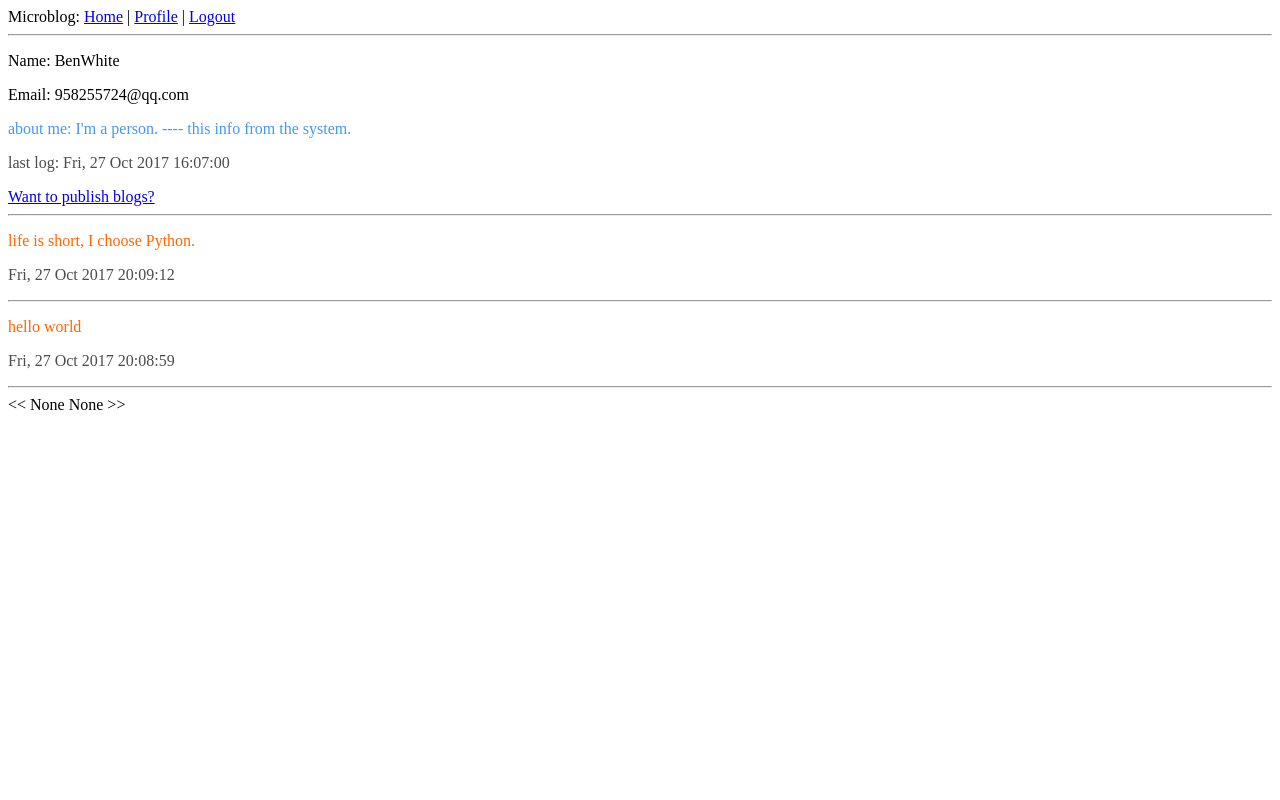
After one commit to LittleBai0606/micblog, a Flask app: page /user/1 in a window 1280 px wide. The commit adds this page. Run offline with Flask 2, Linux system fonts and the light colour scheme; a user stored in the database is signed in; data comes from the database, SQL or seed files in the repository; both versions use the stored data as it was after the commit.

Commit message:
实现用户首页和发布博客，分页功能

```diff
--- a/app/forms.py
+++ b/app/forms.py
@@ -1,5 +1,5 @@
 from flask_wtf import FlaskForm
-from wtforms import StringField, BooleanField, PasswordField, SubmitField
+from wtforms import StringField, BooleanField, PasswordField, SubmitField, TextAreaField
 from wtforms.validators import Required, DataRequired,Email,Length
 
 class LoginForm(FlaskForm):
@@ -11,3 +11,13 @@ class SignUpForm(FlaskForm):
     user_name = StringField('user name', validators=[DataRequired(), Length(max=15)])
     user_email = StringField('user email', validators=[Email(), DataRequired(), Length(max=128)])
     submit = SubmitField('Sign up')
+
+class AboutMeForm(FlaskForm):
+    describe = StringField('about me', validators=[
+        DataRequired(), Length(max=140)
+    ])
+    submit = SubmitField('YES!')
+
+class PublishBlogForm(FlaskForm):
+    body = TextAreaField('blog content', validators=[DataRequired()])
+    submit = SubmitField('Submit')
--- a/app/models.py
+++ b/app/models.py
@@ -8,6 +8,8 @@ class User(db.Model):
     email = db.Column(db.String(128), index=True, unique=True)
     role = db.Column(db.SmallInteger, default=ROLE_USER)
     posts = db.relationship('Post', backref='author', lazy='dynamic')
+    about_me = db.Column(db.String(140))
+    last_seen = db.Column(db.DateTime)
 
     def is_authenticated(self):
         return True
--- a/app/templates/base.html
+++ b/app/templates/base.html
@@ -13,6 +13,7 @@
         | <a href="{{ url_for('login') }}">Log in</a>
         or <a href="{{ url_for('sign_up') }}">Sign up</a>
         {% else %}
+        | <a href="{{ url_for('users', user_id = current_user.id)}}">Profile</a>
         | <a href="{{ url_for('logout') }}">Logout</a>
         {% endif %}
     </div>
--- /dev/null
+++ b/app/templates/user.html
@@ -0,0 +1,59 @@
+{% extends "base.html" %}
+
+{% block content %}
+<p>Name: {{user.nickname}}</p>
+<p>Email: {{user.email}}</p>
+
+{% if user.about_me %}
+<p onclick="about_me()">about me : {{ user.about_me }}</p>
+{% else %}
+<p style="color: #4499EE;" onclick="about_me()">about me: I'm a person. ---- this info from the system.</p>
+{% endif %}
+
+<div id="aboutMe" style="display: none">
+    <form action="{{ url_for('about_me', user_id=current_user.id)}}" method="POST">
+        {{ form.hidden_tag() }}
+        {{ form.describe }}
+        {{ form.submit }}
+    </form>
+</div>
+
+<p style="color: #4c4c4c;">last log: {{ user.last_seen.strftime("%a, %d %b %Y %H:%M:%S") }}</p>
+
+<a href="{{ url_for('publish', user_id=user.id) }}">Want to publish blogs?</a>
+
+<hr/>
+{% if blogs | length %}
+    {% for blog in pagination.items %}
+    <p style="color: #FF6600;">{{ blog.body }}</p>
+    <p style="color: #4c4c4c">{{ blog.timestamp.strftime("%a, %d %b %Y %H:%M:%S") }}</p>
+    <hr/>
+    {% endfor %}
+
+    {% if pagination.has_prev %}
+    <a href="{{ url_for('user', user_id= current_user.id, page= pagination.prev_num) }}"><< prev</a>
+    {% else %}
+    << None
+    {% endif %}
+    {% if pagination.has_next %}
+    <a href="{{ url_for('user', user_id= current_user.id, page= pagination.next_num) }}">next >></a>
+    {% else %}
+    None >>
+    {% endif %}
+{% else %}
+    <p style="color: blue;">the guy is so lazy...</p>
+{% endif %}
+{% endblock %}
+
+{% block js %}
+<script>
+    function about_me() {
+        target = document.getElementById("aboutMe");
+        if(target.style.display == "block"){
+             target.style.display = "none";
+        }else {
+            target.style.display = "block";
+        }
+    }
+</script>
+{% endblock %}
--- /dev/null
+++ b/app/utils.py
@@ -0,0 +1 @@
+PER_PAGE = 3
--- a/app/views.py
+++ b/app/views.py
@@ -7,8 +7,9 @@ from flask import render_template, flash, redirect, session, url_for, request, g
 from flask.ext.login import login_user, logout_user, current_user, login_required
 from .models import User, Post, ROLE_USER, ROLE_ADMIN
 from app import app, db, lm
+from .utils import PER_PAGE
 
-from .forms import LoginForm, SignUpForm
+from .forms import LoginForm, SignUpForm, AboutMeForm, PublishBlogForm
 @app.route('/')
 @app.route('/index')
 def index():
@@ -102,3 +103,76 @@ def sign_up():
     return render_template(
         "sign_up.html",
         form=form)
+
+@app.route('/user/<int:user_id>', defaults={'page': 1},  methods=["POST", "GET"])
+@app.route('/user/<int:user_id>/page/<int:page>', methods=["POST", "GET"])
+@login_required
+def users(user_id, page):
+        form = AboutMeForm()
+        user = User.query.filter(User.id == user_id).first()
+        if user.id != current_user.id:
+                flash("sorry, you can only view your profile!", "error")
+                return redirect("/index")
+
+        if not user:
+                flash("The user is not exist.")
+                redirect("/index")
+        blogs = user.posts.paginate(page, PER_PAGE, False).items
+        pagination = Post.query.filter_by(
+                        user_id = current_user.id).order_by(
+                        db.desc(Post.timestamp)
+                        ).paginate(page, PER_PAGE, False)
+
+
+        return render_template("user.html",
+                                form=form,
+                                user=user,
+                                blogs=blogs,
+                                pagination=pagination)
+@app.route('/publish/<int:user_id>', methods=['GET', 'POST'])
+@login_required
+def publish(user_id):
+    form = PublishBlogForm()
+    posts = Post()
+    if form.validate_on_submit():
+        blog_body = request.form.get('body')
+        if not len(blog_body.strip()):
+            flash('The content is necessary!')
+            return redirect(url_for('publish', user_id=user_id))
+        posts.body = blog_body
+        posts.timestamp = datetime.datetime.now()
+        posts.user_id = user_id
+
+        try:
+            db.session.add(posts)
+            db.session.commit()
+        except:
+            flash('Database error!')
+            return redirect(url_for('publish', user_id=user_id))
+
+        flash('Publish Successful!')
+        return redirect(url_for('publish', user_id=user_id))
+
+    return render_template(
+        'publish.html',
+        form= form
+    )
+
+@app.route('/user/about-me/<int:user_id>', methods=['GET', 'POST'])
+@login_required
+def about_me(user_id):
+    user = User.query.filter(User.id == user_id).first()
+    if request.method == 'POST':
+        content = request.form.get('describe')
+        if len(content) and len(content) <= 140:
+            user.about_me = content
+            try:
+                db.session.add(user)
+                db.session.commit()
+            except:
+                flash('Database error!')
+                return redirect(url_for("users", user_id=user_id))
+        else:
+            flash('Sorry, May be your have some error!')
+
+    return redirect(url_for("users", user_id=user_id))
```
Also changed, not shown: app/templates/post.html (added, +9 -0 lines), app/templates/publish.html (added, +9 -0 lines), db_repository/versions/002_migration.py (added, +19 -0 lines), app.db, db_repository/versions/001_migration.py (renamed from db_repository/versions/005_migration.py).
